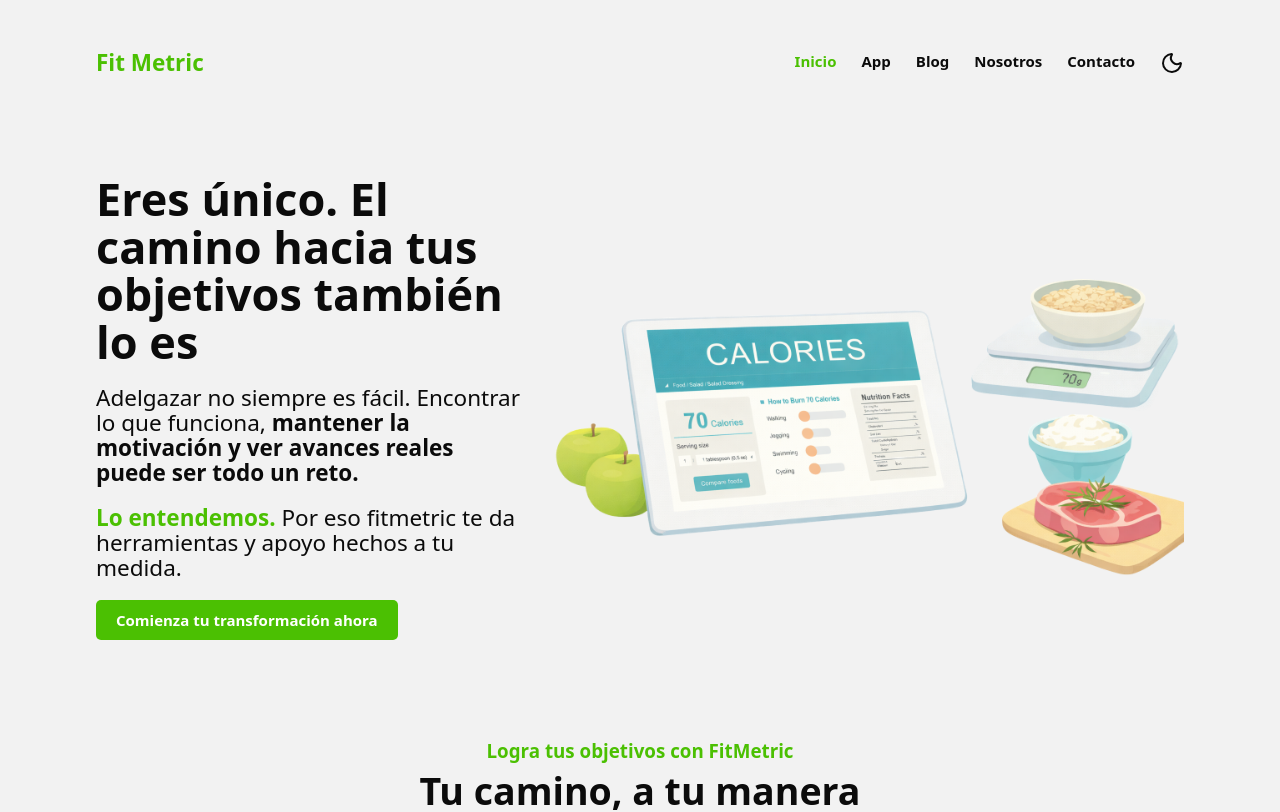
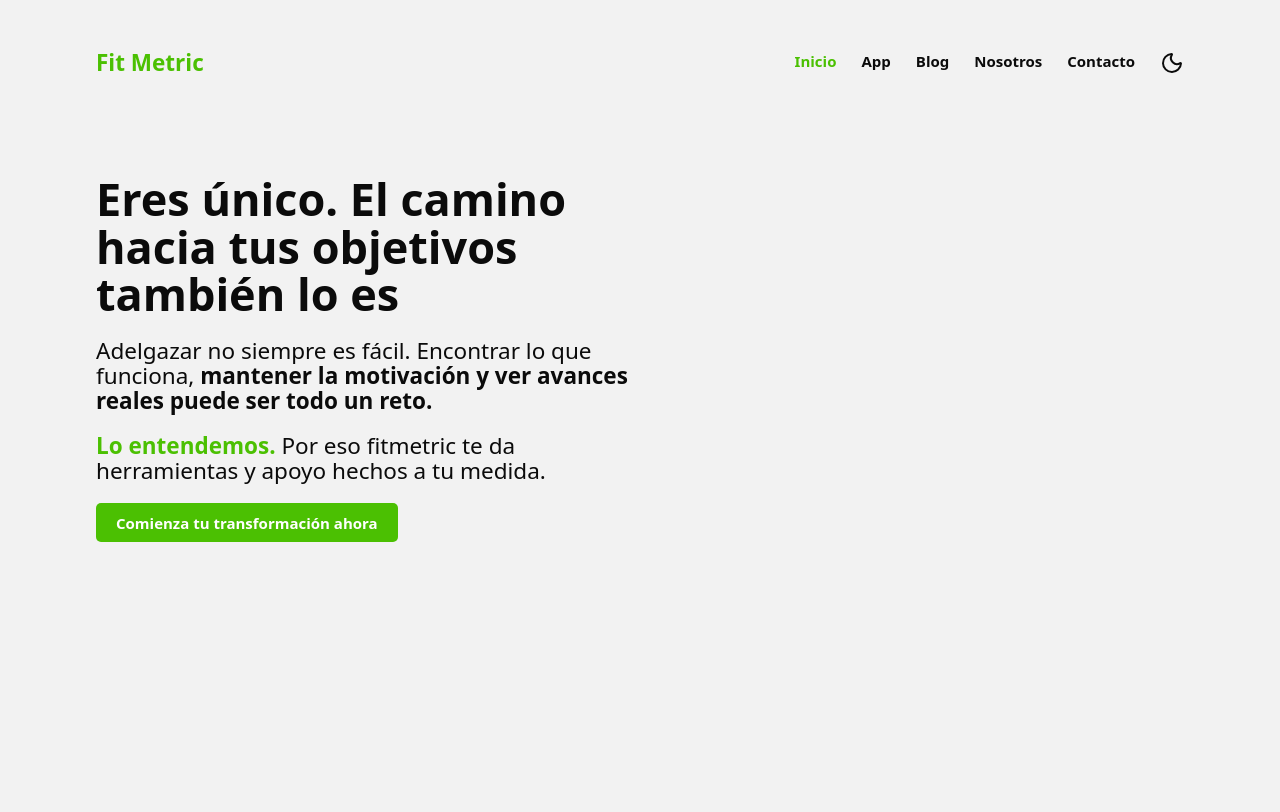
Before and after one commit to Jota-ato/Fit-metric-nextjs, a Next.js app: page / in a window 1280 px wide. Shown: the top 812 px of the page. Built offline with nearby package versions, Linux system fonts and the light colour scheme; what @midudev/tailwind-animations would draw is missing.

Commit message:
refactor: remove images from hero section.

```diff
--- a/src/components/home/Hero.tsx
+++ b/src/components/home/Hero.tsx
@@ -1,14 +1,10 @@
-
-import Image from "next/image"
-import heroDesktop from "../../assets/images/hero-banner-desktop.webp"
-import heroMobile from "../../assets/images/hero-banner-mobile.webp"
 
 export default function Hero() {
     return (
         <>
-            <section className="w-full">
-                <div className="container flex flex-col md:flex-row gap-8 items-center">
-                    <div className="space-y-8" style={{ flexBasis: "40%" }}>
+            <section className="w-full lg:min-h-screen">
+                <div className="container flex flex-col lg:flex-row gap-8 items-center">
+                    <div className="space-y-8" style={{ flexBasis: "50%" }}>
                         <h2 className="text-6xl md:text-7xl font-black leading-14 md:leading-19">Eres único. El camino hacia tus objetivos también lo es</h2>
                         <p className="text-2xl md:text-4xl">Adelgazar no siempre es fácil. Encontrar lo que funciona, <span className="text-secondary font-bold">mantener la motivación y ver avances reales puede ser todo un reto.</span></p>
                         <p className="text-2xl md:text-4xl"><span className="text-primary font-bold">Lo entendemos.</span> Por eso fitmetric te da herramientas y apoyo hechos a tu medida.</p>
@@ -18,22 +14,6 @@ export default function Hero() {
                             Comienza tu transformación ahora
                         </button>
                     </div>
-                    <div style={{ flexBasis: "60%" }}>
-                        <Image
-                            src={heroDesktop}
-                            alt="Hero"
-                            width={1600}
-                            height={900}
-                            className="animate-fade-in-up animate-duration-1000 w-full object-cover hidden md:block"
-                        />
-                        <Image
-                            src={heroMobile}
-                            alt="Hero"
-                            width={600}
-                            height={900}
-                            className="animate-fade-in-up animate-duration-1000 w-full h-full object-cover block md:hidden"
-                        />
-                    </div>
                 </div>
             </section>
         </>
```
